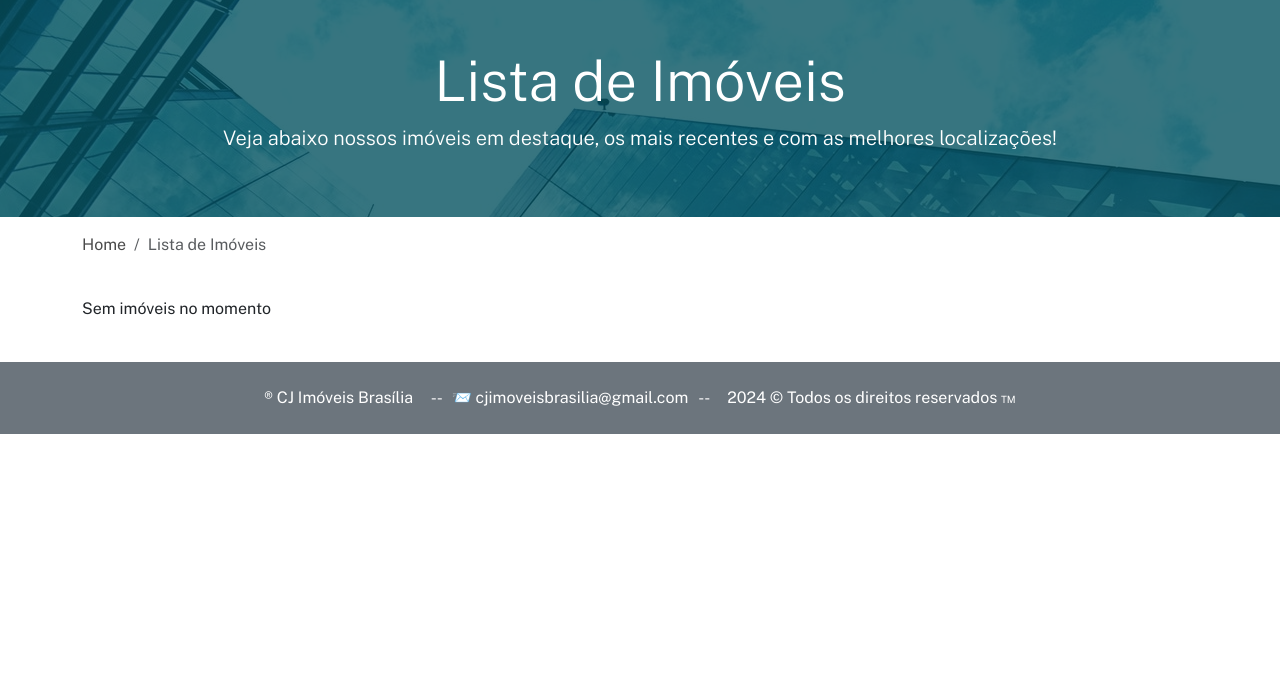
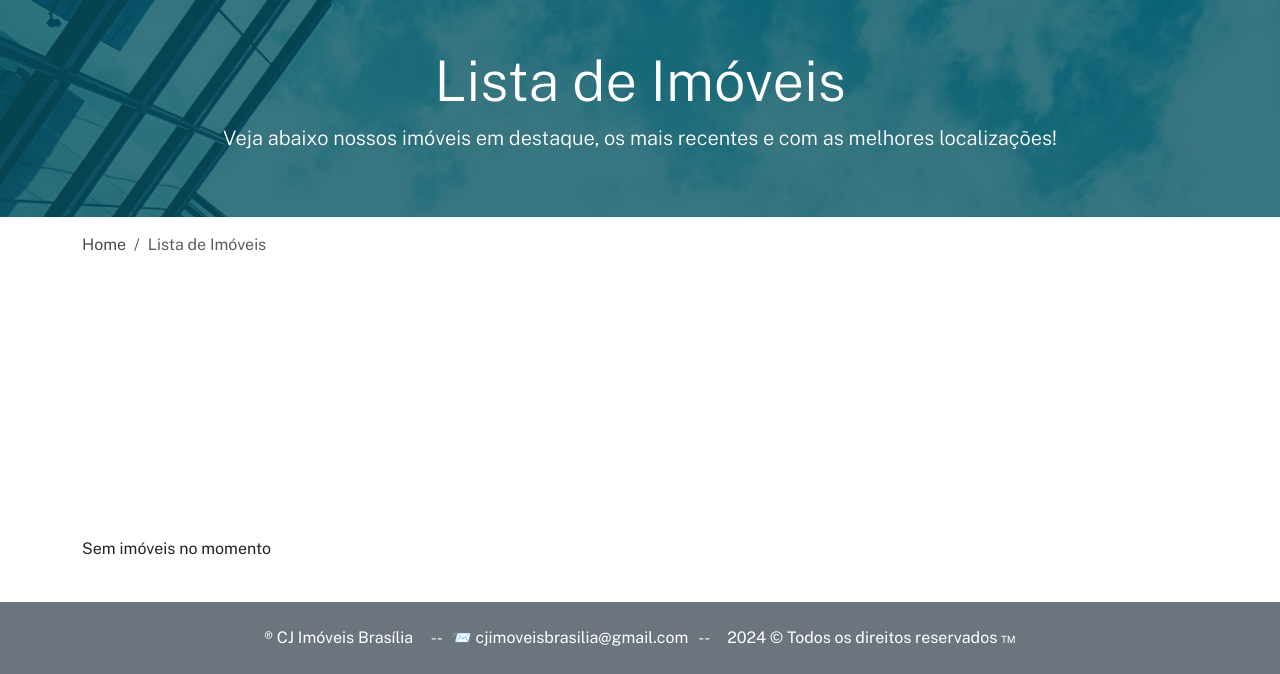
Before and after one commit to usoservicos/cj, a Django app: page /listings/ in a window 1280 px wide. Shown: the part 132-806 px from the top of the page. Before the commit the page ends 566 px from the top, so only its background shows below. Run offline with Django 3.2, Linux system fonts and the light colour scheme; data that the repository does not hold is empty; some libraries are stand-ins or nearby versions.

Commit message:
Update style.css

```diff
--- a/btre/static/css/style.css
+++ b/btre/static/css/style.css
@@ -123,7 +123,7 @@
 
 
 
- /********* ↓ cj imoveis ↓ *******************/
+ /********* cj imoveis *******************/
 
 a {
   text-decoration: none !important;
@@ -138,8 +138,15 @@
 .vh-grande {
   height: 65vh !important; }
 
+.min-vh-media {
+  min-height: 35vh !important;
+  height: 100% !important;
+}
+
 .min-vh-grande {
-  min-height: 50vh !important; }
+  height: 100% !important;
+  min-height: 50vh !important;
+}
 
 .min-vh-grande2 {
   min-height: 80vh !important; }
```
